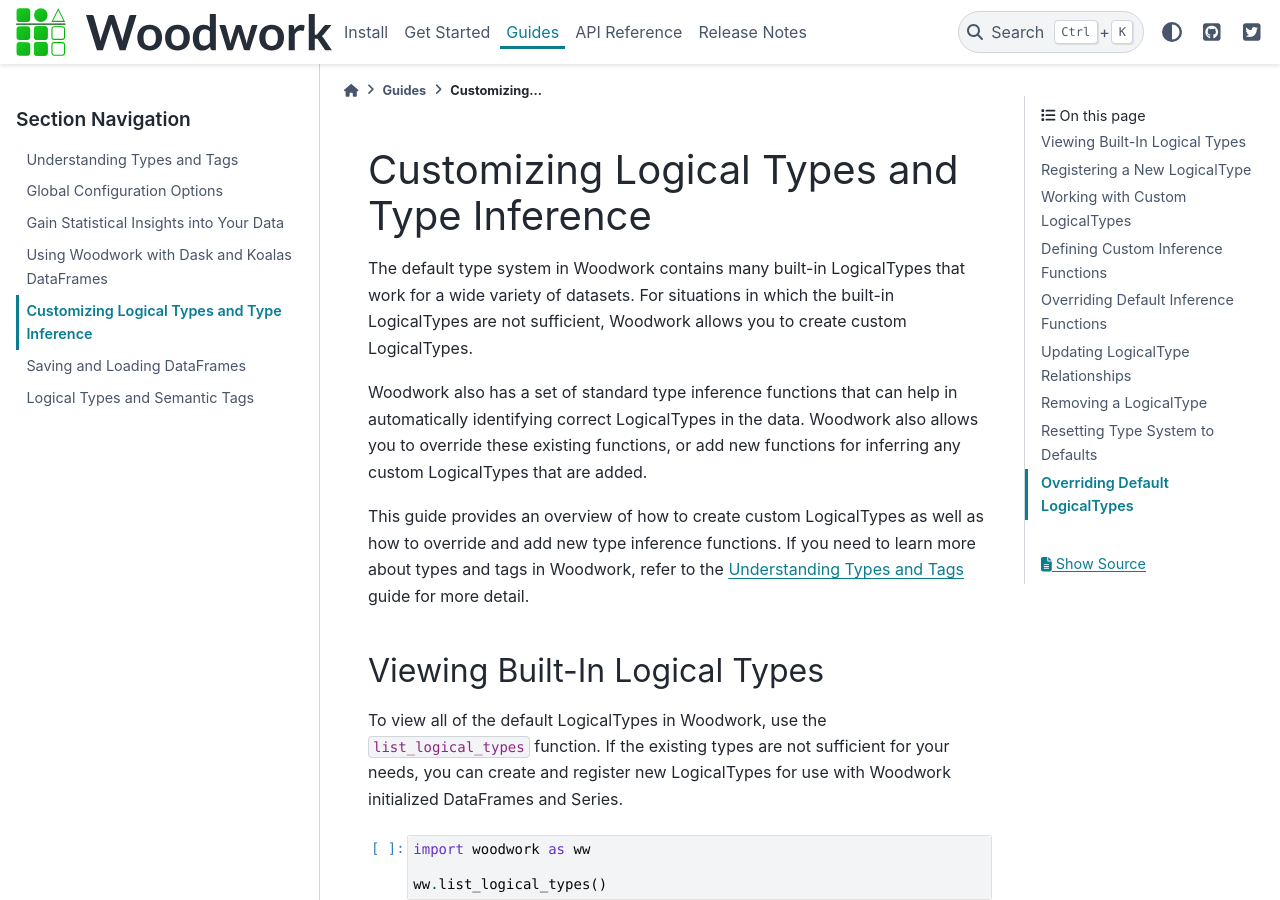
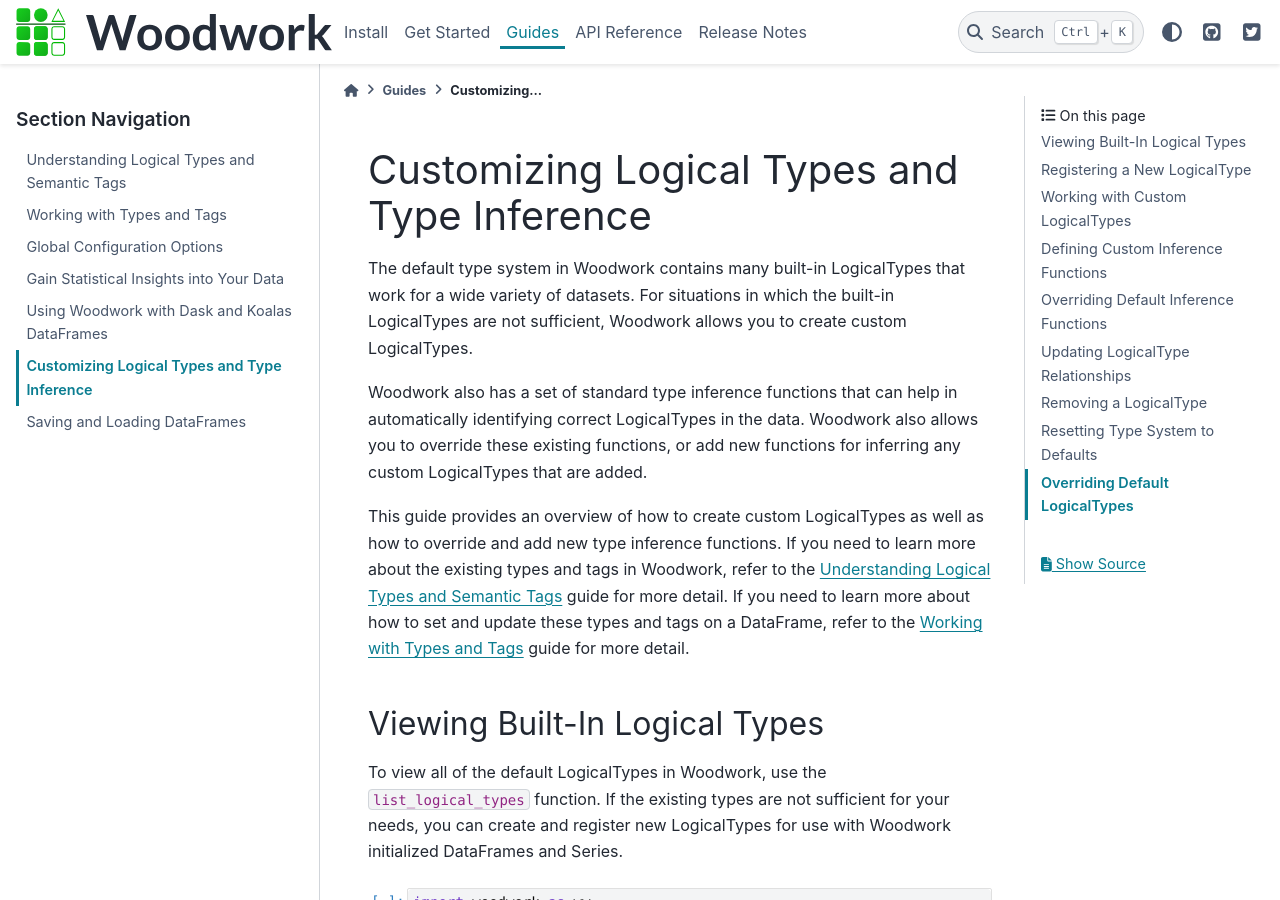
Before and after one commit to alteryx/woodwork, a Sphinx documentation site: the page built from docs/source/guides/custom_types_and_type_inference.ipynb, in a window 1280 px wide and 900 px high. Built offline with Sphinx 7.4.7 and the PyData theme 0.15.4, drawn with Linux system fonts in a browser that asks for light colours; comment, search, counter and statistics services are not loaded.

Commit message:
rename guides and fix headers for list of guides

```diff
--- a/docs/source/guides/guides_index.rst
+++ b/docs/source/guides/guides_index.rst
@@ -6,10 +6,10 @@
 .. toctree::
    :maxdepth: 1
 
-   understanding_types_and_tags
+   logical_types_and_semantic_tags
+   working_with_types_and_tags
    setting_config_options
    statistical_insights
    using_woodwork_with_dask_and_koalas
    custom_types_and_type_inference
    saving_and_loading_dataframes
-   logical_types_and_semantic_tags
```
Also changed, not shown: docs/source/guides/custom_types_and_type_inference.ipynb, docs/source/guides/logical_types_and_semantic_tags.ipynb, docs/source/guides/working_with_types_and_tags.ipynb, docs/source/start.ipynb.
